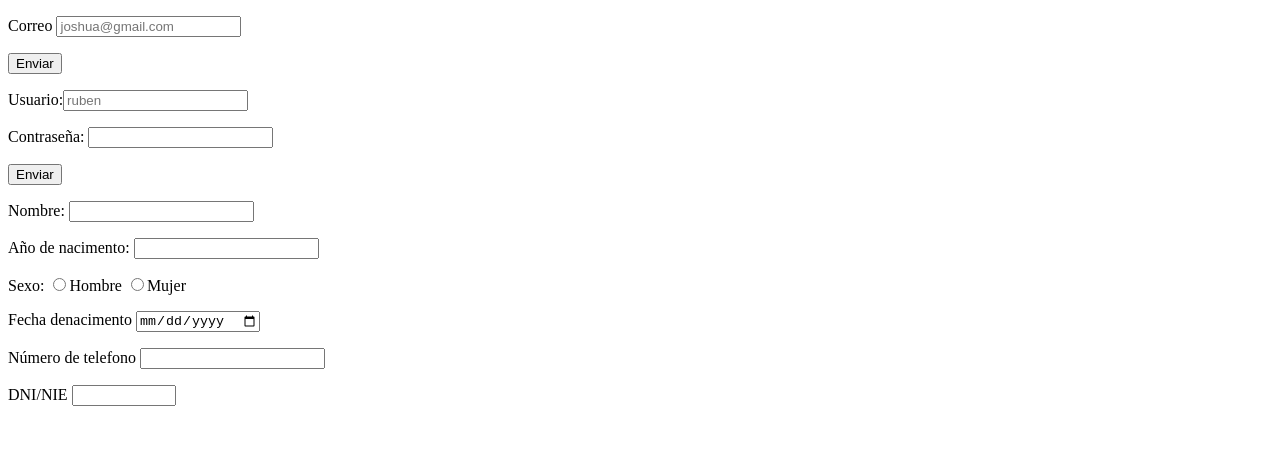
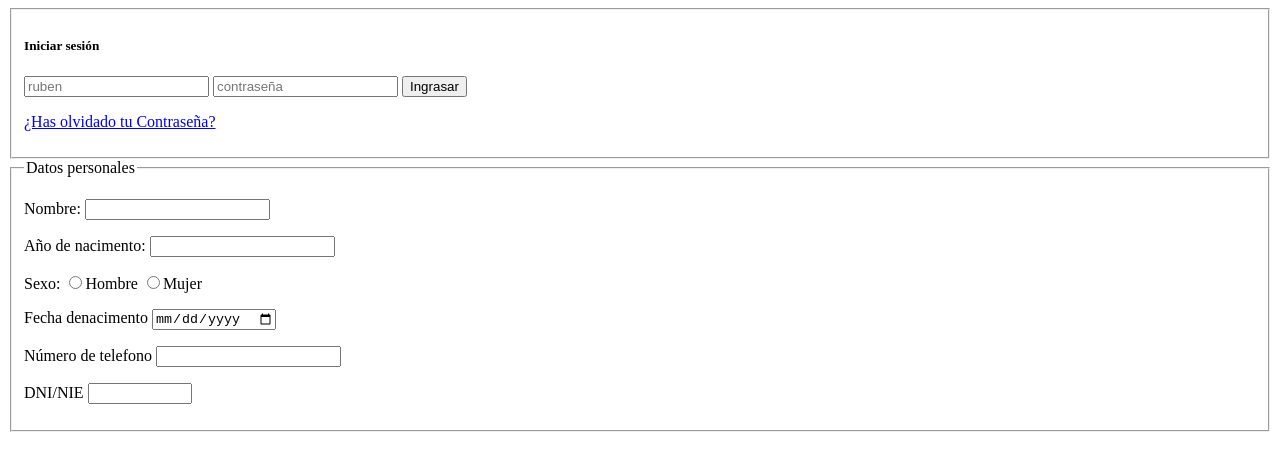
Before and after one commit to miguellobato1/1EVAL_HTMLyCSS_APPWEB_2smrb_miguellobato, a plain HTML site: page Formularios/formulario.html in a window 1280 px wide. Drawn offline with Linux system fonts and the light colour scheme.

Commit message:
iniciodesesion

```diff
--- a/Formularios/formulario.html
+++ b/Formularios/formulario.html
@@ -7,11 +7,16 @@
 </head>
 <body>
     <from action="" method="get">
-        <p>Correo <input type="email" name="Correo" placeholder="joshua@gmail.com" ></p>
-        <input type="submit" name="enviarcorre" value="Enviar">
-        <p>Usuario:<input type="text" name="usuario" placeholder="ruben"></p>
-        <p>Contraseña: <input type="password" name="passwod" minlenght="6"></p>
-        <input type="submit" name="enviarcontraseñayusuario" value="Enviar">
+        <fieldset>
+            <section class="from-login">
+                <h5>Iniciar sesión</h5>
+                <input class="controls" type="text" name="usuario" value="" placeholder="ruben">
+                <input class="controls" type="password" name="passwod" value="" placeholder="contraseña">
+                <input class="buttons" type="submit" name="" value="Ingrasar">
+                <p><a href="#">¿Has olvidado tu Contraseña?</a></p>
+            </section>
+        </fieldset>
+        <fieldset><legend>Datos personales</legend>
          <p>Nombre: <input  type="text" name="Nombre"> </p>
          <p>Año de nacimento: <input type="number" name="nacimento" min="1900"></p>
          <p>Sexo:
@@ -19,8 +24,10 @@
              <input type="radio" name="hm" value="m">Mujer
          </p>
          <p>Fecha denacimento <input type="date" name="fecha y hora"></p>
-        <p>Número de telefono <input tipe="tel" name="telefono">  </p>
+         <p>Número de telefono <input tipe="tel" name="telefono"></p>
          <p>DNI/NIE <input type="number" name="DNI/NIE" min="00000000" max="99999999"></p>
+
+        </fieldset>
     </from>
 </body>
 </html>
```
Lines whose indentation alone changed are shown as unchanged.
